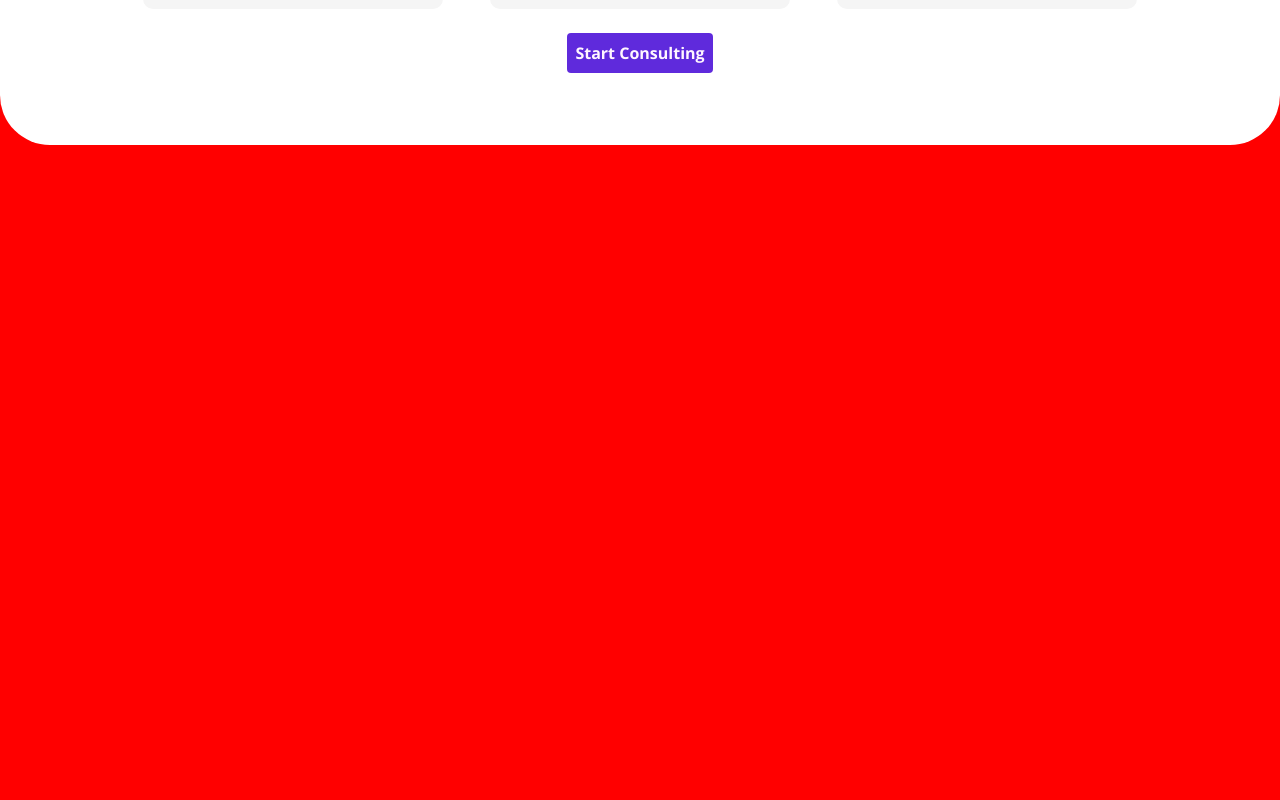
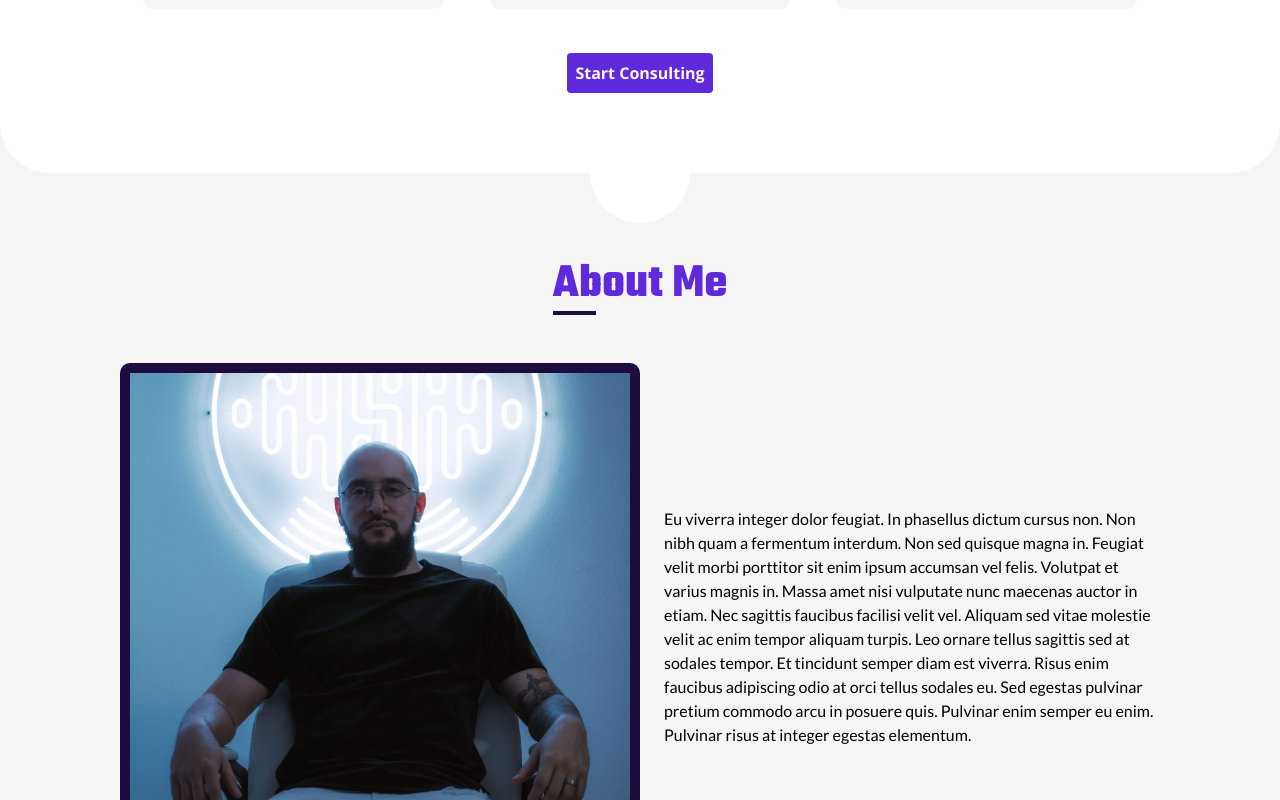
Before and after one commit to LouisAlemar/louisalemar-nextjs, a Next.js app: page / in a window 1280 px wide. Shown: the part 1160-1960 px from the top of the page. Before the commit the page ends 1485 px from the top, so only its background shows below. Built offline with nearby package versions, Linux system fonts and the light colour scheme.

Commit message:
about section

```diff
--- a/src/app/page.tsx
+++ b/src/app/page.tsx
@@ -10,6 +10,7 @@ import { AppDispatch } from '@/store/store';
 import { useEffect } from 'react';
 import { useDispatch } from 'react-redux';
 import '../styles/global.scss';
+import About from '@/components/about-section';
 
 
 
@@ -24,6 +25,7 @@ export default function Home() {
     <main>
       <Header />
       <Services />
+      <About />
 
     </main>
     // <motion.div
--- /dev/null
+++ b/src/components/about-section.tsx
@@ -0,0 +1,35 @@
+import Image from "next/image"
+import Circle from "./ui/circle"
+import AboutMeImg from '../images/about-me-image.jpg'
+import styles from '../styles/components/About.module.scss'
+import Button from "./ui/button"
+
+
+const About = () => {
+  return (
+    <section className={styles['about-section']}>
+      <Circle color="white" topPosition={"4rem"} />
+      <div className="container">
+        <div className={styles['about-header']}>
+          <h2>About Me</h2>
+        </div>
+        <div className={`grid grid-cols-1 md:grid-cols-2`}>
+          <div>
+            <Image
+              className={styles['about-image']}
+              src={AboutMeImg}
+              alt="Image of Louis Alemar"
+              width={550}
+              height={550}
+            />
+          </div>
+          <div className={styles['about-text']}>
+            <p>Eu viverra integer dolor feugiat. In phasellus dictum cursus non. Non nibh quam a fermentum interdum. Non sed quisque magna in. Feugiat velit morbi porttitor sit enim ipsum accumsan vel felis. Volutpat et varius magnis in. Massa amet nisi vulputate nunc maecenas auctor in etiam. Nec sagittis faucibus facilisi velit vel. Aliquam sed vitae molestie velit ac enim tempor aliquam turpis. Leo ornare tellus sagittis sed at sodales tempor. Et tincidunt semper diam est viverra. Risus enim faucibus adipiscing odio at orci tellus sodales eu. Sed egestas pulvinar pretium commodo arcu in posuere quis. Pulvinar enim semper eu enim. Pulvinar risus at integer egestas elementum.</p>
+          </div>
+        </div>
+      </div>
+    </section>
+  )
+}
+
+export default About
--- a/src/components/services/services-section.tsx
+++ b/src/components/services/services-section.tsx
@@ -13,8 +13,8 @@ const ServicesSection = () => {
   const error = useSelector((state: RootState) => state.data.error);
 
   return (
-    <section className={styles.services}>
-      <Circle />
+    <section className={styles['services-section']}>
+      <Circle color='purple' topPosition='-5rem' />
       <div className="container">
         <div className={styles['services-header']}>
           <h2>Services</h2>
--- a/src/components/ui/circle.tsx
+++ b/src/components/ui/circle.tsx
@@ -1,9 +1,33 @@
 import styles from '../../styles/components/ui/Circle.module.scss'
 
-const Circle = () => {
+interface CircleProps {
+  color: string;
+  topPosition: string;
+}
+
+const Circle: React.FC<CircleProps> = ({ color, topPosition }) => {
+  let bgColor;
+
+  switch (color) {
+    case 'purple':
+      bgColor = '#5f2adc'
+      break;
+
+    case 'gray':
+      bgColor = '#f5f5f5'
+      break;
+
+    case 'white':
+      bgColor = '#ffffff'
+      break;
+
+    default:
+      break;
+  }
+
   return (
     <div className={styles['circle-container']}>
-      <span className={styles.circle}></span>
+      <span style={{ backgroundColor: bgColor, top: topPosition }} className={styles.circle}></span>
     </div>
   )
 }
--- /dev/null
+++ b/src/styles/components/About.module.scss
@@ -0,0 +1,41 @@
+@import "../variables.scss";
+
+.about-section {
+  position: relative;
+  padding: 17.2rem 0rem;
+  background-color: $gray;
+  transform: translateY(-15rem);
+  z-index: -1;
+
+  @media screen and (min-width: 768px) {
+    transform: translateY(-27rem);
+  }
+
+  h2 {
+    color: $purple-primary;
+
+    &:after {
+      border-bottom: 0.4rem solid $purple-dark;
+    }
+  }
+}
+
+.about-header {
+  display: flex;
+  justify-content: center;
+}
+
+.about-image {
+  border: 1rem solid $purple-dark;
+  border-radius: 1rem;
+  margin-bottom: 2.4rem;
+}
+
+.about-text {
+  display: flex;
+  align-items: center;
+
+  @media screen and (min-width: 768px) {
+    padding-left: 2.4rem;
+  }
+}
--- a/src/styles/components/Header.module.scss
+++ b/src/styles/components/Header.module.scss
@@ -33,10 +33,7 @@
   background-color: $green;
   display: inline-block;
   border-radius: 100%;
-
-  @media screen and (min-width: 768px) {
-    margin-right: 0.8rem;
-  }
+  margin-right: 0.8rem;
 }
 
 .header-text {
--- a/src/styles/components/services/Services.module.scss
+++ b/src/styles/components/services/Services.module.scss
@@ -1,8 +1,8 @@
 @import "../../variables.scss";
 
-.services {
+.services-section {
   background-color: $white;
-  padding: 7.2rem 0rem;
+  padding: 7.2rem 0rem 8rem;
   border-radius: 5rem;
   transform: translateY(-6rem);
 
@@ -23,7 +23,7 @@
   }
 
   button {
-    margin: 0 auto;
+    margin: 2rem auto 0;
     position: relative;
     display: block;
   }
--- a/src/styles/components/ui/Circle.module.scss
+++ b/src/styles/components/ui/Circle.module.scss
@@ -8,10 +8,8 @@
 .circle {
   height: 10rem;
   width: 10rem;
-  background-color: $purple-primary;
   display: inline-block;
   border-radius: 100%;
   position: absolute;
-  top: -5rem;
   z-index: 1;
 }
```
